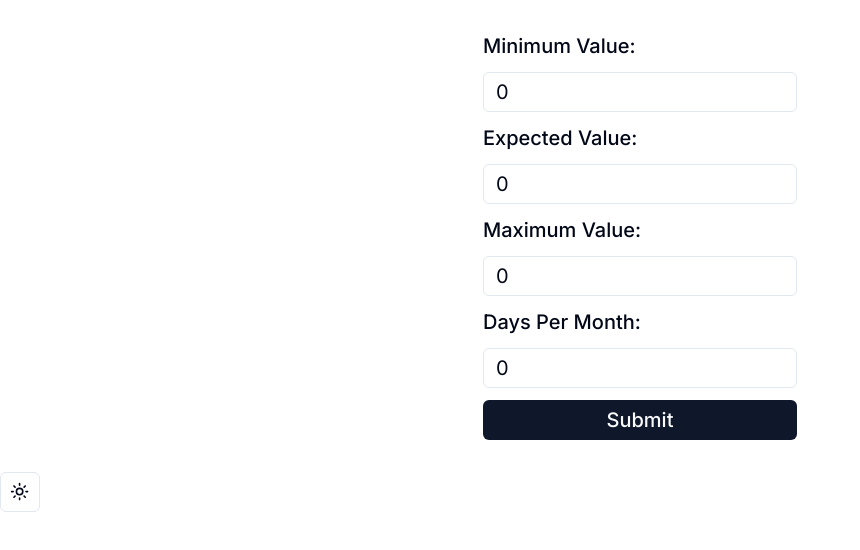
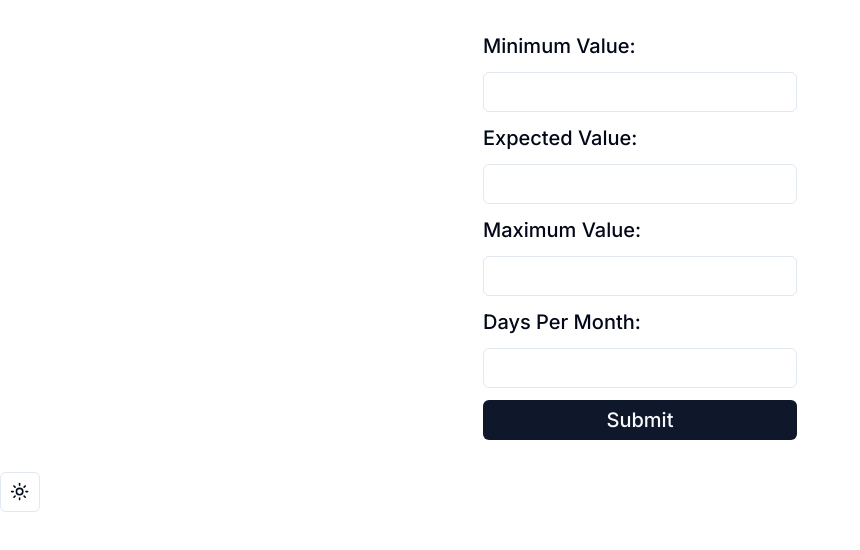
Before and after one commit to remilebeau/demand-cash-flow-forecaster, a Next.js app: page / in a window 1280 px wide. Shown: the top 550 px of the page, without its empty margins (0-860 px from the left). Built offline with nearby package versions, Linux system fonts and the light colour scheme.

Commit message:
set starting state values to blank

```diff
--- a/src/app/page.tsx
+++ b/src/app/page.tsx
@@ -18,11 +18,11 @@ export default function HomePage() {
   const SimStats = dynamic(() => import("@/components/SimStats"), {
     ssr: false,
   });
-  const [distMin, setDistMin] = useState(0);
-  const [distMode, setDistMode] = useState(0);
-  const [distMax, setDistMax] = useState(0);
+  const [distMin, setDistMin] = useState<number>();
+  const [distMode, setDistMode] = useState<number>();
+  const [distMax, setDistMax] = useState<number>();
   const [distValues, setDistValues] = useState<number[]>([]);
-  const [simDaysPerMonth, setSimDaysPerMonth] = useState(0);
+  const [simDaysPerMonth, setSimDaysPerMonth] = useState<number>();
   const [simValues, setSimValues] = useState<number[]>([]);
   const [errMsg, setErrMsg] = useState("");
   const [isLoading, setIsLoading] = useState(false);
@@ -115,7 +115,7 @@ export default function HomePage() {
             <p>The first request may take up to 60 seconds.</p>
           </>
         )}
-        {distValues && distValues.length > 0 && (
+        {distValues && distMax && distMode && distMin && (
           <DistPlot
             distValues={distValues}
             distMax={distMax}
@@ -123,7 +123,7 @@ export default function HomePage() {
             distMin={distMin}
           />
         )}
-        {simValues && simValues.length > 0 && (
+        {simValues && simDaysPerMonth && distMin && distMode && distMax && (
           <>
             <SimPlot
               distMin={distMin}
```
